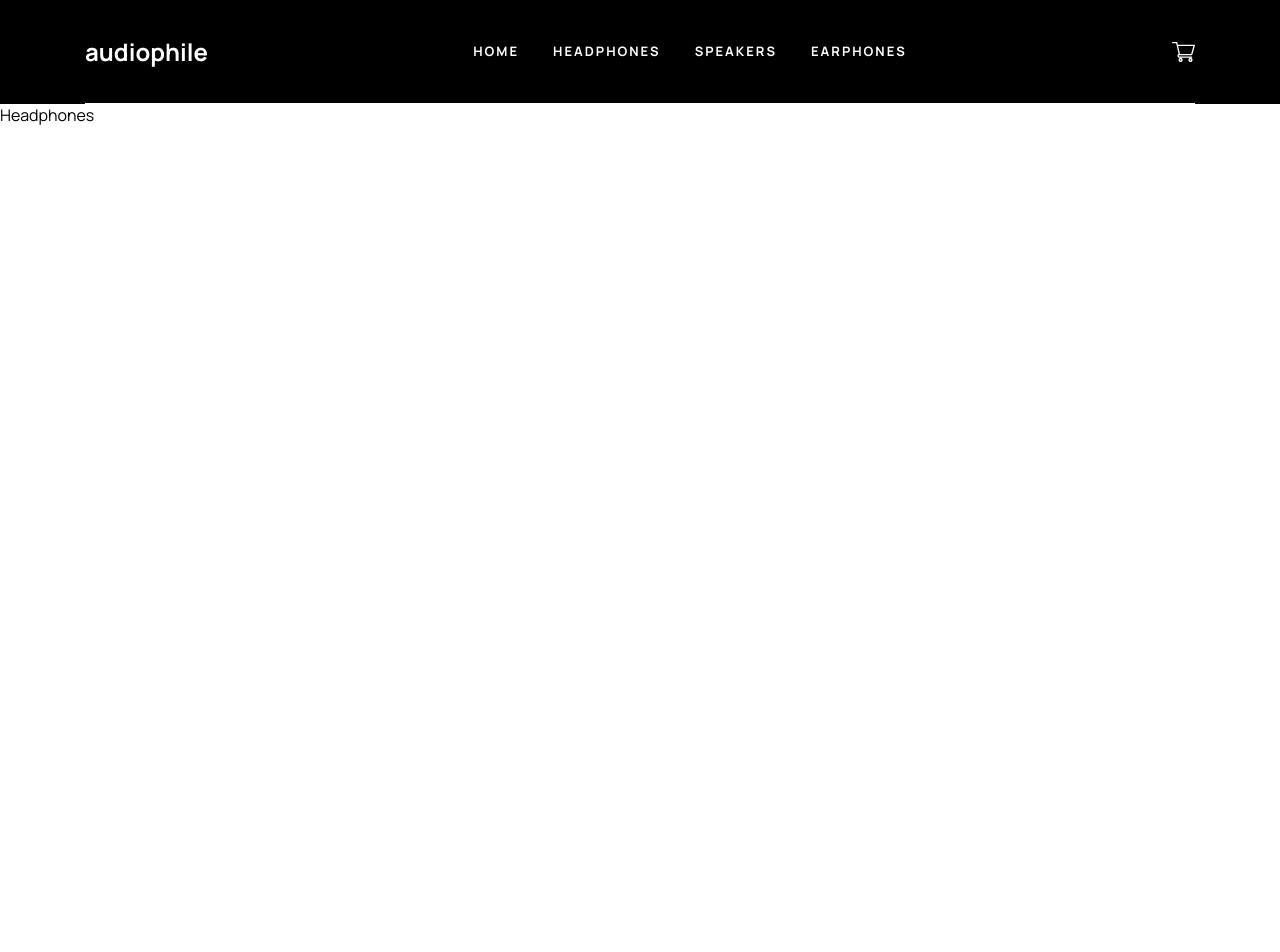
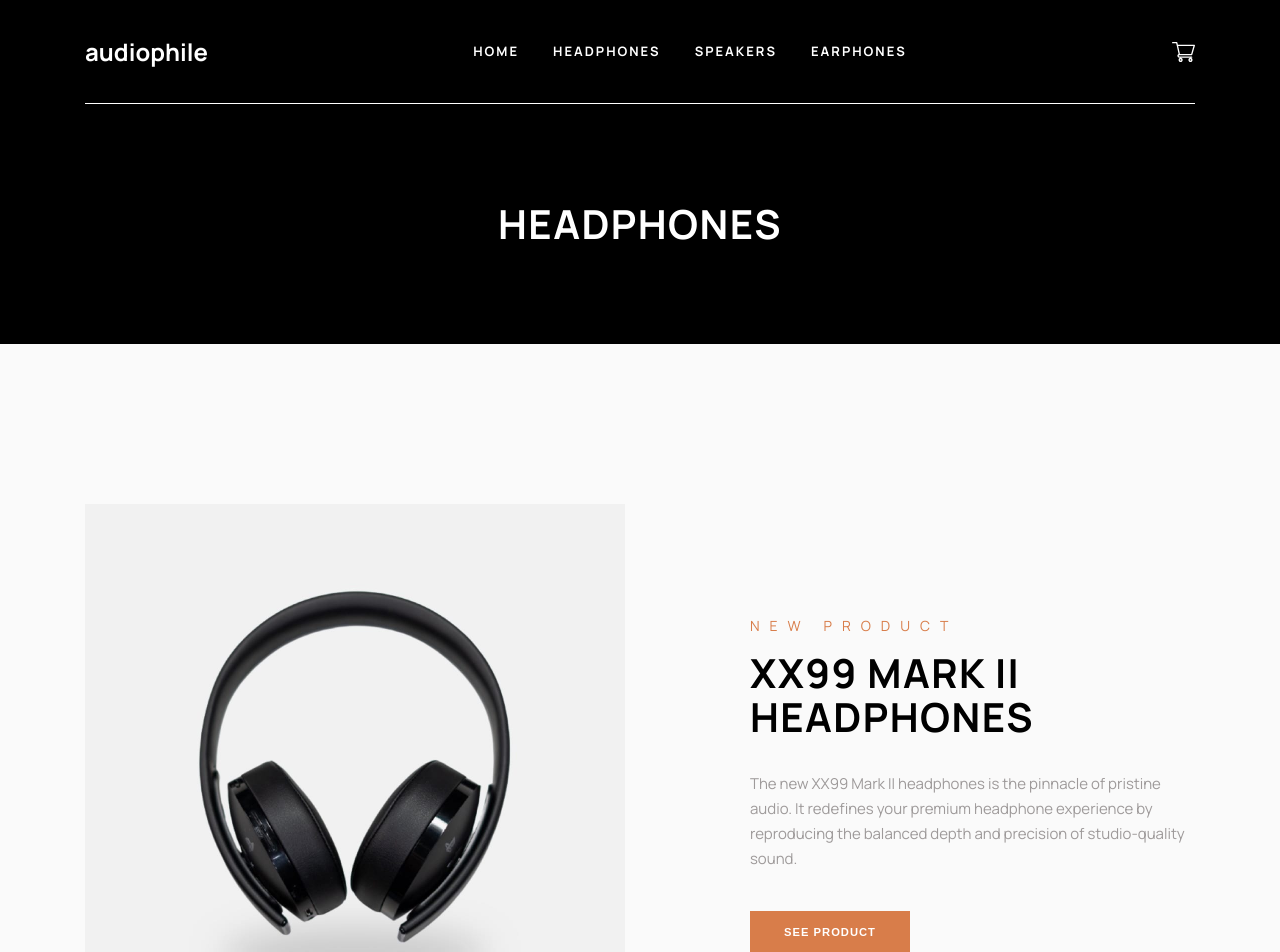
Before and after one commit to eduardsdn/audiophile-ecommerce, a React (Create React App) app: page /headphones in a window 1280 px wide. Shown: the top 952 px of the page. Before the commit the page ends 800 px from the top, so only its background shows below. Built offline with nearby package versions, Linux system fonts and the light colour scheme.

Commit message:
Headphones page layed out

```diff
--- a/src/App.jsx
+++ b/src/App.jsx
@@ -3,15 +3,52 @@ import Home from "./pages/Home";
 import Headphones from "./pages/Headphones";
 import AppCSS from "./styles/app.module.css";
 import { Route, Routes } from "react-router-dom";
+import React from "react";
+
+import xx99_2Preview from "./assets/product-xx99-mark-two-headphones/desktop/image-category-page-preview.jpg";
+import xx99_1Preview from "./assets/product-xx99-mark-one-headphones/desktop/image-category-page-preview.jpg";
+import xx59Preview from "./assets/product-xx59-headphones/desktop/image-category-page-preview.jpg";
 
 function App() {
+  const headphonesPreviewData = React.useState([
+    {
+      img: xx99_2Preview,
+      title: "XX99 Mark II Headphones",
+      description:
+        "The new XX99 Mark II headphones is the pinnacle of pristine audio. It redefines your premium headphone experience by reproducing the balanced depth and precision of studio-quality sound.",
+      isReverse: false,
+    },
+    {
+      img: xx99_1Preview,
+      title: "XX99 Mark I Headphones",
+      description:
+        "As the gold standard for headphones, the classic XX99 Mark I offers detailed and accurate audio reproduction for audiophiles, mixing engineers, and music aficionados alike in studios and on the go.",
+      isReverse: true,
+    },
+    {
+      img: xx59Preview,
+      title: "XX59 Headphones",
+      description:
+        "Enjoy your audio almost anywhere and customize it to your specific tastes with the XX59 headphones. The stylish yet durable versatile wireless headset is a brilliant companion at home or on the move.",
+      isReverse: false,
+    },
+  ]);
+
   return (
     <div className={AppCSS.app}>
       <Header></Header>
       <div className={AppCSS.container}>
         <Routes>
           <Route path="/" element={<Home />}></Route>
-          <Route path="/headphones" element={<Headphones />}></Route>
+          <Route
+            path="/headphones"
+            element={
+              <Headphones headphonesPreviewData={headphonesPreviewData} />
+            }
+          ></Route>
+          {/* <Route
+            render={() => <Headphones headphonesPreviewContent={headphones} />}
+          ></Route> */}
         </Routes>
       </div>
     </div>
--- a/src/components/Categories.jsx
+++ b/src/components/Categories.jsx
@@ -4,10 +4,17 @@ import categoriesSpeakersImg from "../assets/shared/desktop/image-category-thumb
 import categoriesEarphonesImg from "../assets/shared/desktop/image-category-thumbnail-earphones.png";
 import linkArrow from "../assets/shared/desktop/icon-arrow-right.svg";
 
-export default function Categories() {
+export default function Categories(props) {
   return (
     <div className={CategoriesCSS.container}>
-      <div className={CategoriesCSS.categoriesCards}>
+      <div
+        className={CategoriesCSS.categoriesCards}
+        id={`${
+          props.mountedOn === "headphones"
+            ? CategoriesCSS.categoriesCardsHeadphones
+            : ""
+        }`}
+      >
         <div className={CategoriesCSS.categoriesCard}>
           <img
             className={CategoriesCSS.categoriesCardImg}
--- /dev/null
+++ b/src/components/ProductPreview.jsx
@@ -0,0 +1,33 @@
+import ProductPreviewCSS from "../styles/productPreview.module.css";
+import ButtonsCSS from "../styles/buttons.module.css";
+import xx99_2Img from "../assets/product-xx99-mark-two-headphones/desktop/image-category-page-preview.jpg";
+
+export default function productPreview(props) {
+  console.log(props.isReverse);
+
+  return (
+    <div className={ProductPreviewCSS.container}>
+      <div
+        className={ProductPreviewCSS.productPreview}
+        id={`${props.isReverse ? ProductPreviewCSS.reversed : ""}`}
+      >
+        <img
+          className={ProductPreviewCSS.productPreviewImg}
+          src={props.img}
+          alt=""
+        />
+        <div className={ProductPreviewCSS.ProductPreviewCSSContent}>
+          <p className={ProductPreviewCSS.newProduct}>NEW PRODUCT</p>
+          <h1 className={ProductPreviewCSS.title}>{props.title}</h1>
+          <p className={ProductPreviewCSS.description}>{props.description}</p>
+          <button
+            className={`${ButtonsCSS.seeProductBtn} ${ProductPreviewCSS.productPreviewBtn}`}
+            id={ButtonsCSS.orange}
+          >
+            SEE PRODUCT
+          </button>
+        </div>
+      </div>
+    </div>
+  );
+}
--- a/src/pages/Headphones.jsx
+++ b/src/pages/Headphones.jsx
@@ -1,3 +1,37 @@
-export default function Headphones() {
-  return <div>Headphones</div>;
+import headphonesCSS from "../styles/headphones.module.css";
+import Categories from "../components/Categories";
+import ProductPreview from "../components/ProductPreview";
+import CompanyDescription from "../components/CompanyDescription";
+import Footer from "../components/Footer";
+
+export default function Headphones(props) {
+  // console.log(props.headphonesPreviewContent[0].xx99_2.img);
+  console.log(props);
+  return (
+    <div className={headphonesCSS.headphonesHolder}>
+      <div className={headphonesCSS.pageTitle}>Headphones</div>
+      <div className={headphonesCSS.container}>
+        {props.headphonesPreviewData[0].map(function (
+          headphonesProductPreview
+        ) {
+          return (
+            <ProductPreview
+              img={headphonesProductPreview.img}
+              title={headphonesProductPreview.title}
+              description={headphonesProductPreview.description}
+              isReverse={headphonesProductPreview.isReverse}
+            />
+          );
+        })}
+        {/* <ProductPreview
+          img={props.headphonesPreviewContent[0].xx99_2.img}
+          title={props.headphonesPreviewContent[0].xx99_2.title}
+          description={props.headphonesPreviewContent[0].xx99_2.description}
+        ></ProductPreview> */}
+        <Categories mountedOn={"headphones"}></Categories>
+        <CompanyDescription></CompanyDescription>
+      </div>
+      <Footer></Footer>
+    </div>
+  );
 }
--- a/src/styles/categories.module.css
+++ b/src/styles/categories.module.css
@@ -9,6 +9,10 @@
   padding-top: 120px;
   display: flex;
   gap: 30px;
+}
+
+#categoriesCardsHeadphones {
+  margin-top: 60px;
 }
 
 .categoriesCard {
--- /dev/null
+++ b/src/styles/headphones.module.css
@@ -0,0 +1,27 @@
+@import url("colors.css");
+
+.container {
+  max-width: 1110px;
+  margin: 0 auto;
+}
+
+.headphonesHolder {
+  background-color: var(--offWhite);
+}
+
+.pageTitle {
+  padding-top: 98px;
+  padding-bottom: 98px;
+  display: flex;
+  justify-content: center;
+  align-items: center;
+  background-color: var(--black);
+  color: var(--white);
+  text-align: center;
+  font-size: 2.5rem;
+  font-style: normal;
+  font-weight: 700;
+  line-height: 110%;
+  letter-spacing: 1.429px;
+  text-transform: uppercase;
+}
--- /dev/null
+++ b/src/styles/productPreview.module.css
@@ -0,0 +1,62 @@
+@import url("colors.css");
+
+.container {
+  max-width: 1110px;
+  margin: 0 auto;
+}
+
+.productPreview {
+  margin-top: 160px;
+  display: flex;
+  gap: 125px;
+}
+
+.productPreviewImg {
+  max-width: 540px;
+}
+
+.ProductPreviewCSSContent {
+  display: flex;
+  flex-direction: column;
+  justify-content: center;
+}
+
+.newProduct {
+  color: var(--darkOrange);
+  font-size: 0.875rem;
+  font-style: normal;
+  font-weight: 400;
+  line-height: normal;
+  letter-spacing: 10px;
+  text-transform: uppercase;
+}
+
+.title {
+  margin-top: 16px;
+  color: var(--black);
+  font-size: 2.5rem;
+  font-style: normal;
+  font-weight: 700;
+  line-height: 44px; /* 110% */
+  letter-spacing: 1.429px;
+  text-transform: uppercase;
+}
+
+.description {
+  margin-top: 32px;
+  color: rgb(158, 154, 154);
+  font-size: 0.938rem;
+  font-style: normal;
+  font-weight: 500;
+  line-height: 25px; /* 166.667% */
+}
+
+.productPreviewBtn {
+  margin-top: 40px;
+  max-width: 160px;
+  font-size: 0.7rem;
+}
+
+#reversed {
+  flex-direction: row-reverse;
+}
```
